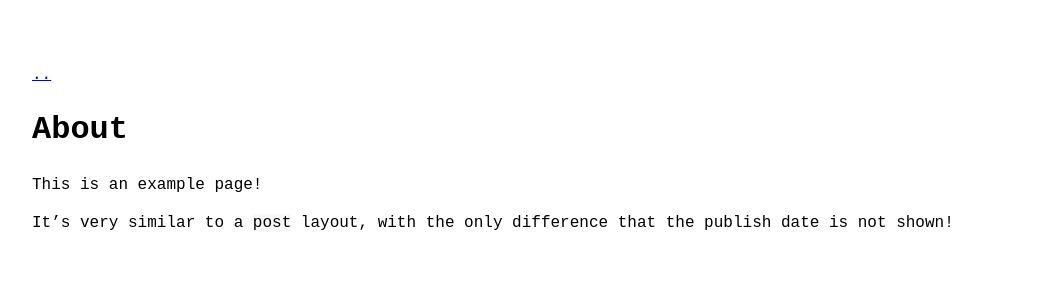
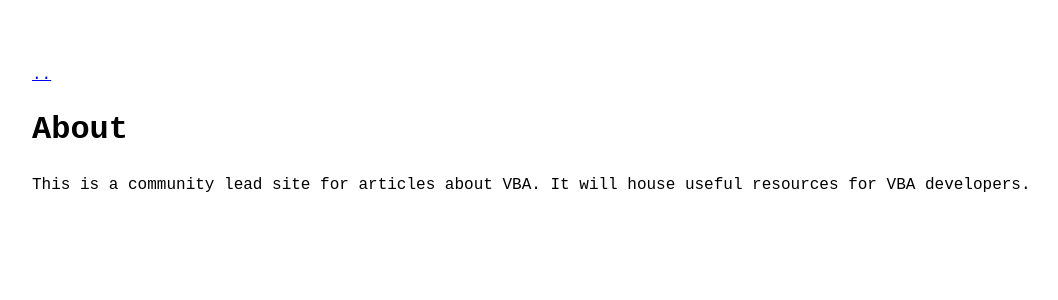
Before and after one commit to sancarn/vba-articles, a Jekyll site: the page built from about.md, in a window 1280 px wide. Shown: the top 300 px of the page, without its empty margins (68-1126 px from the left). Built offline with Jekyll 4.4.1, drawn with Linux system fonts in a browser that asks for light colours.

Commit message:
small page changes

```diff
--- a/_data/menu.yml
+++ b/_data/menu.yml
@@ -5,10 +5,12 @@ entries:
   - title: info
     entries:
       - title: A blog primarily about VBA
-      - title: github repo
+      - title: Github
         url: https://github.com/sancarn/vba-articles
-      - title: about.html
+      - title: About
         url: about.html
+      - title: Awesome VBA
+        url: https://github.com/sancarn/awesome-vba
 
   - title: all posts
     post_list:
--- a/about.md
+++ b/about.md
@@ -3,6 +3,4 @@ layout: page
 title: About
 ---
 
-This is an example page!
-
-It's very similar to a `post` layout, with the only difference that the publish date is not shown!
+This is a community lead site for articles about VBA. It will house useful resources for VBA developers.
```
